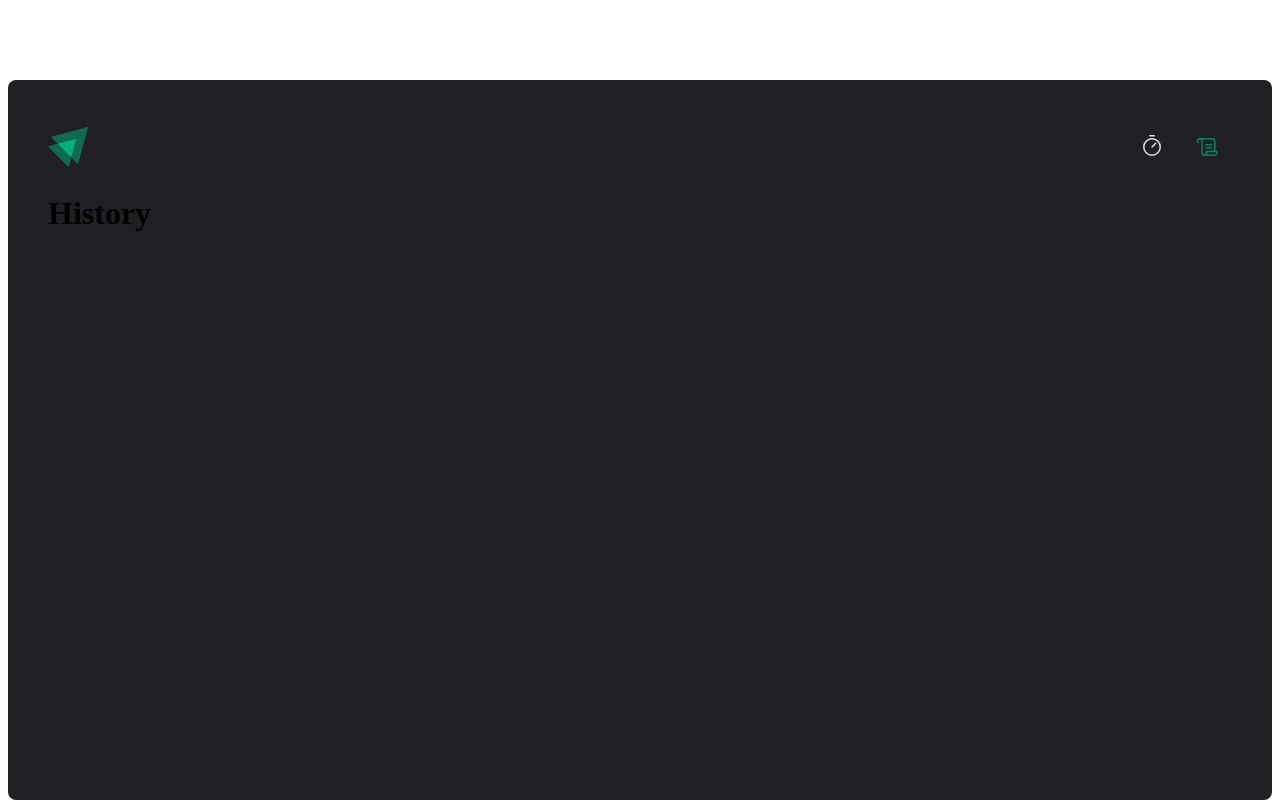
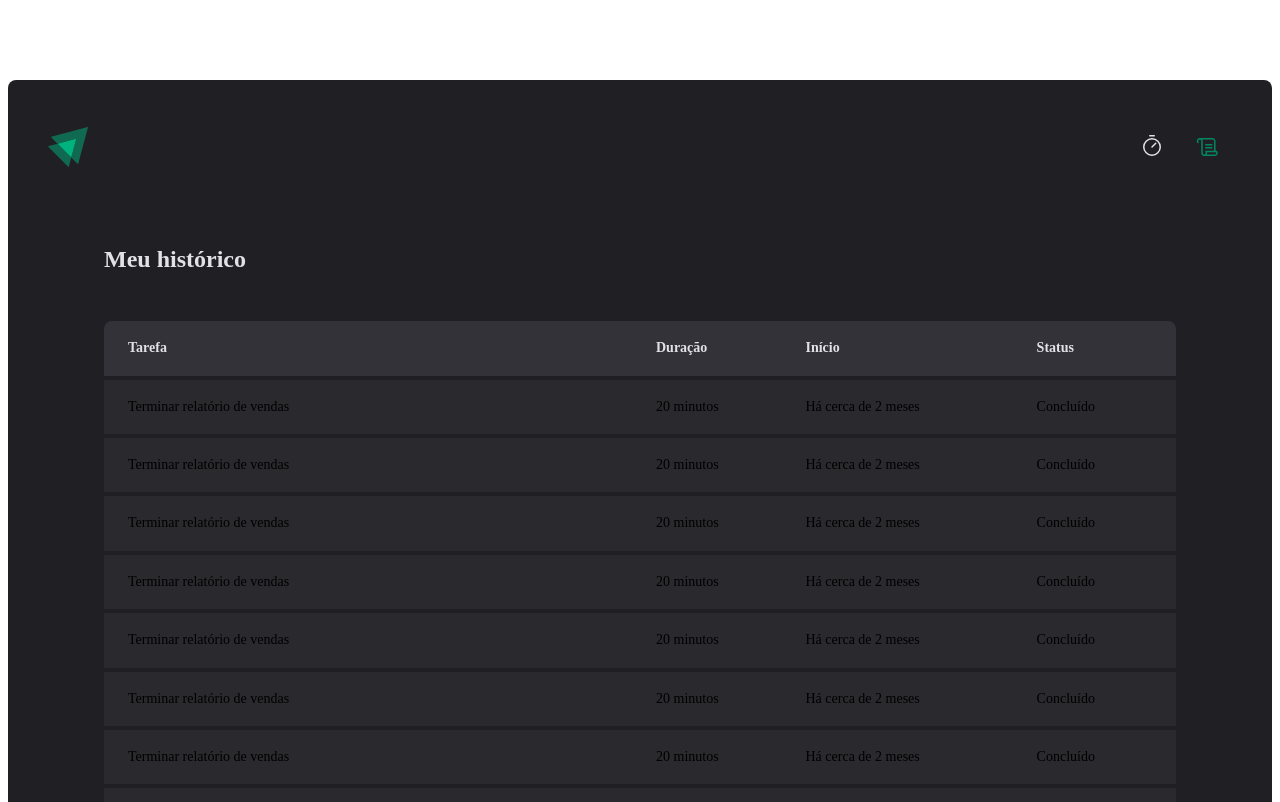
Before and after one commit to ligiapretel/ignite-timer-react-ts, a React (Vite) app: page /history in a window 1280 px wide. Shown: the top 802 px of the page. Built offline with nearby package versions, Linux system fonts and the light colour scheme.

Commit message:
styles: Criando estilização base da página History

```diff
--- a/src/layouts/DefaultLayout/styles.ts
+++ b/src/layouts/DefaultLayout/styles.ts
@@ -2,7 +2,7 @@
 
 export const LayoutContainer = styled.div`
   max-width: 74rem;
-  height: calc(100vh - 10rem);
+  min-height: calc(100vh - 10rem);
   margin: 5rem auto;
   padding: 2.5rem;
   background-color: ${(props) => props.theme['gray-800']};
--- a/src/pages/History.tsx
+++ /dev/null
@@ -1,3 +0,0 @@
-export function History() {
-  return <h1>History</h1>
-}
--- /dev/null
+++ b/src/pages/History/index.tsx
@@ -0,0 +1,77 @@
+import { HistoryContainer, HistoryList } from './styles'
+
+export function History() {
+  return (
+    <HistoryContainer>
+      <h1>Meu histórico</h1>
+      <HistoryList>
+        <table>
+          <thead>
+            <tr>
+              <th>Tarefa</th>
+              <th>Duração</th>
+              <th>Início</th>
+              <th>Status</th>
+            </tr>
+          </thead>
+          <tbody>
+            <tr>
+              <td>Terminar relatório de vendas</td>
+              <td>20 minutos</td>
+              <td>Há cerca de 2 meses</td>
+              <td>Concluído</td>
+            </tr>
+            <tr>
+              <td>Terminar relatório de vendas</td>
+              <td>20 minutos</td>
+              <td>Há cerca de 2 meses</td>
+              <td>Concluído</td>
+            </tr>
+            <tr>
+              <td>Terminar relatório de vendas</td>
+              <td>20 minutos</td>
+              <td>Há cerca de 2 meses</td>
+              <td>Concluído</td>
+            </tr>
+            <tr>
+              <td>Terminar relatório de vendas</td>
+              <td>20 minutos</td>
+              <td>Há cerca de 2 meses</td>
+              <td>Concluído</td>
+            </tr>
+            <tr>
+              <td>Terminar relatório de vendas</td>
+              <td>20 minutos</td>
+              <td>Há cerca de 2 meses</td>
+              <td>Concluído</td>
+            </tr>
+            <tr>
+              <td>Terminar relatório de vendas</td>
+              <td>20 minutos</td>
+              <td>Há cerca de 2 meses</td>
+              <td>Concluído</td>
+            </tr>
+            <tr>
+              <td>Terminar relatório de vendas</td>
+              <td>20 minutos</td>
+              <td>Há cerca de 2 meses</td>
+              <td>Concluído</td>
+            </tr>
+            <tr>
+              <td>Terminar relatório de vendas</td>
+              <td>20 minutos</td>
+              <td>Há cerca de 2 meses</td>
+              <td>Concluído</td>
+            </tr>
+            <tr>
+              <td>Terminar relatório de vendas</td>
+              <td>20 minutos</td>
+              <td>Há cerca de 2 meses</td>
+              <td>Concluído</td>
+            </tr>
+          </tbody>
+        </table>
+      </HistoryList>
+    </HistoryContainer>
+  )
+}
--- /dev/null
+++ b/src/pages/History/styles.ts
@@ -0,0 +1,61 @@
+import { styled } from 'styled-components'
+
+export const HistoryContainer = styled.main`
+  display: flex;
+  flex-direction: column;
+  flex: 1;
+  padding: 3.5rem;
+
+  h1 {
+    font-size: 1.5rem;
+    color: ${(props) => props.theme['gray-100']};
+  }
+`
+
+export const HistoryList = styled.div`
+  flex: 1;
+  overflow: auto;
+  margin-top: 2rem;
+
+  table {
+    width: 100%;
+    border-collapse: collapse;
+    min-width: 600px;
+  }
+
+  th {
+    background-color: ${(props) => props.theme['gray-600']};
+    padding: 1rem;
+    text-align: left;
+    color: ${(props) => props.theme['gray-100']};
+    font-size: 0.875rem;
+    line-height: 1.6;
+
+    &:first-child {
+      border-top-left-radius: 8px;
+      padding-left: 1.5rem;
+    }
+
+    &:last-child {
+      border-top-right-radius: 8px;
+      padding-right: 1.5rem;
+    }
+  }
+
+  td {
+    background-color: ${(props) => props.theme['gray-700']};
+    border-top: 4px solid ${(props) => props.theme['gray-800']};
+    padding: 1rem;
+    font-size: 0.875rem;
+    line-height: 1.6;
+
+    &:first-child {
+      width: 50%;
+      padding-left: 1.5rem;
+    }
+
+    &:last-child {
+      padding-right: 1.5rem;
+    }
+  }
+`
```
